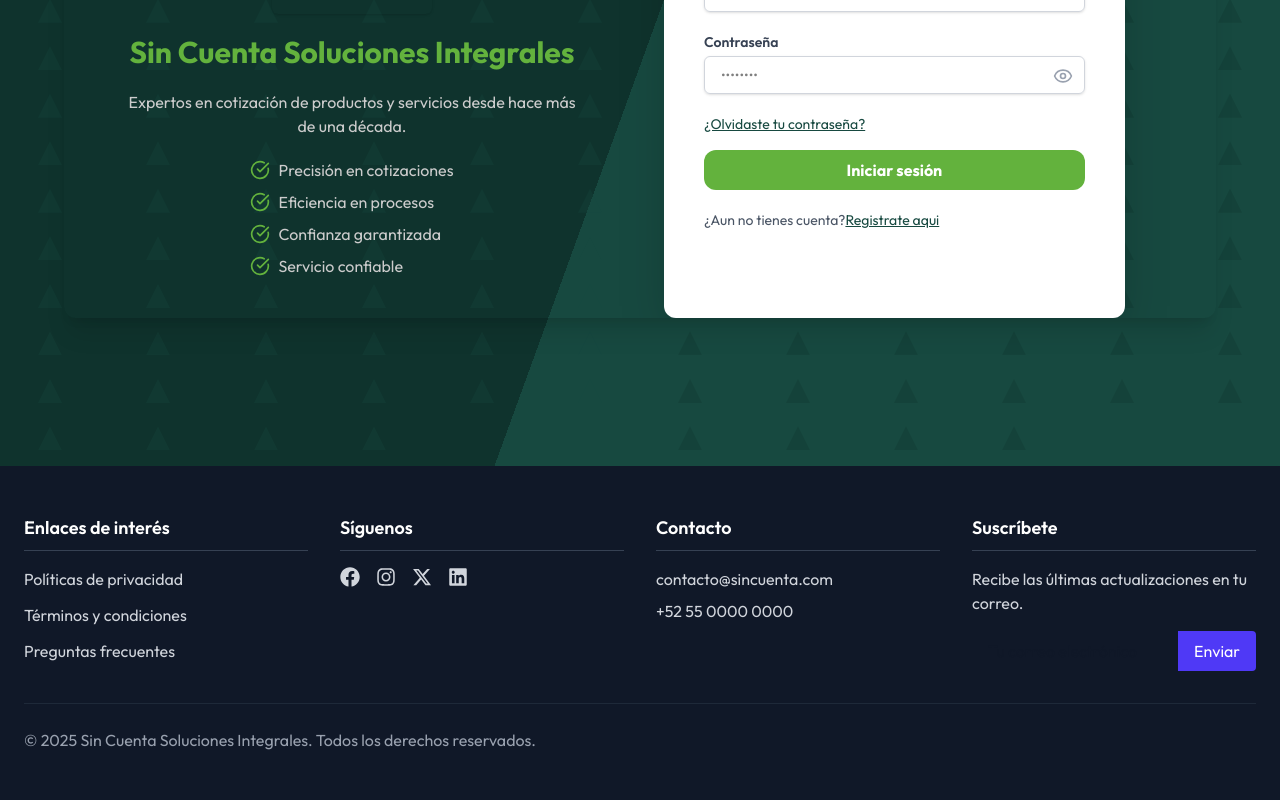
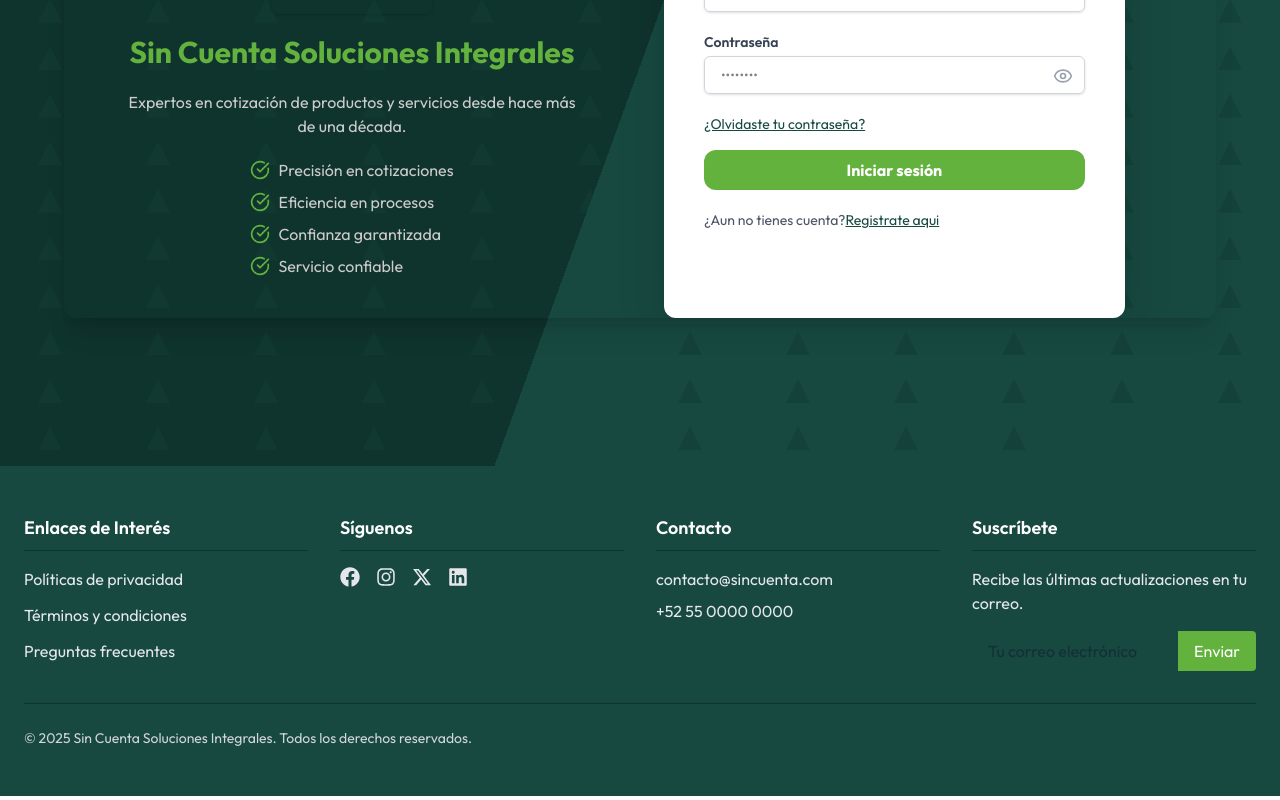
Before and after one commit to 50tasolucionesintegrales-alt/frontend, a Next.js app: page /auth/login in a window 1280 px wide. Shown: the part 398-1198 px from the top of the page. Built offline with nearby package versions, Linux system fonts and the light colour scheme.

Commit message:
Cambio de color de Footer

```diff
--- a/components/auth/FooterAuth.tsx
+++ b/components/auth/FooterAuth.tsx
@@ -3,20 +3,20 @@ import { FaXTwitter } from "react-icons/fa6";
 
 export default function FooterAuth() {
   return (
-    <footer className="bg-gray-900 text-white">
+    <footer className="bg-[#174940] text-white">
       <div className="container mx-auto px-6 py-12">
         {/* Contenido principal */}
         <div className="grid grid-cols-1 md:grid-cols-3 lg:grid-cols-4 gap-8 mb-8">
           {/* Columna 1: Enlaces de interés */}
           <div className="mb-6 md:mb-0">
-            <h2 className="text-lg font-semibold mb-4 border-b border-gray-700 pb-2">
-              Enlaces de interés
+            <h2 className="text-lg font-semibold mb-4 border-b border-[#0F332D] pb-2">
+              Enlaces de Interés
             </h2>
             <ul className="space-y-3">
               <li>
                 <a
                   href="#"
-                  className="text-gray-300 hover:text-white transition duration-300 hover:pl-2 block"
+                  className="text-gray-200 hover:text-white transition duration-300 hover:pl-2 block"
                 >
                   Políticas de privacidad
                 </a>
@@ -24,7 +24,7 @@ export default function FooterAuth() {
               <li>
                 <a
                   href="#"
-                  className="text-gray-300 hover:text-white transition duration-300 hover:pl-2 block"
+                  className="text-gray-200 hover:text-white transition duration-300 hover:pl-2 block"
                 >
                   Términos y condiciones
                 </a>
@@ -32,7 +32,7 @@ export default function FooterAuth() {
               <li>
                 <a
                   href="#"
-                  className="text-gray-300 hover:text-white transition duration-300 hover:pl-2 block"
+                  className="text-gray-200 hover:text-white transition duration-300 hover:pl-2 block"
                 >
                   Preguntas frecuentes
                 </a>
@@ -42,36 +42,20 @@ export default function FooterAuth() {
 
           {/* Columna 2: Redes sociales */}
           <div className="mb-6 md:mb-0">
-            <h2 className="text-lg font-semibold mb-4 border-b border-gray-700 pb-2">
+            <h2 className="text-lg font-semibold mb-4 border-b border-[#0F332D] pb-2">
               Síguenos
             </h2>
             <div className="flex space-x-4">
-              <a
-                href="#"
-                className="text-gray-300 hover:text-blue-500 transition duration-300"
-                aria-label="Facebook"
-              >
+              <a href="#" className="text-gray-200 hover:text-[#63B23D] transition duration-300" aria-label="Facebook">
                 <FaFacebook size={20} />
               </a>
-              <a
-                href="#"
-                className="text-gray-300 hover:text-pink-600 transition duration-300"
-                aria-label="Instagram"
-              >
+              <a href="#" className="text-gray-200 hover:text-[#63B23D] transition duration-300" aria-label="Instagram">
                 <FaInstagram size={20} />
               </a>
-              <a
-                href="#"
-                className="text-gray-300 hover:text-gray-600 transition duration-300"
-                aria-label="Twitter"
-              >
+              <a href="#" className="text-gray-200 hover:text-[#63B23D] transition duration-300" aria-label="Twitter">
                 <FaXTwitter size={20} />
               </a>
-              <a
-                href="#"
-                className="text-gray-300 hover:text-blue-700 transition duration-300"
-                aria-label="LinkedIn"
-              >
+              <a href="#" className="text-gray-200 hover:text-[#63B23D] transition duration-300" aria-label="LinkedIn">
                 <FaLinkedin size={20} />
               </a>
             </div>
@@ -79,19 +63,19 @@ export default function FooterAuth() {
 
           {/* Columna 3: Contacto */}
           <div className="mb-6 md:mb-0">
-            <h2 className="text-lg font-semibold mb-4 border-b border-gray-700 pb-2">
+            <h2 className="text-lg font-semibold mb-4 border-b border-[#0F332D] pb-2">
               Contacto
             </h2>
-            <p className="text-gray-300 mb-2">contacto@sincuenta.com</p>
-            <p className="text-gray-300">+52 55 0000 0000</p>
+            <p className="text-gray-200 mb-2">contacto@sincuenta.com</p>
+            <p className="text-gray-200">+52 55 0000 0000</p>
           </div>
 
           {/* Columna 4: Newsletter */}
           <div>
-            <h2 className="text-lg font-semibold mb-4 border-b border-gray-700 pb-2">
+            <h2 className="text-lg font-semibold mb-4 border-b border-[#0F332D] pb-2">
               Suscríbete
             </h2>
-            <p className="text-gray-300 mb-4">
+            <p className="text-gray-200 mb-4">
               Recibe las últimas actualizaciones en tu correo.
             </p>
             <div className="flex">
@@ -100,7 +84,7 @@ export default function FooterAuth() {
                 placeholder="Tu correo electrónico"
                 className="px-4 py-2 w-full rounded-l focus:outline-none text-gray-900"
               />
-              <button className="bg-indigo-600 hover:bg-indigo-700 px-4 py-2 rounded-r transition duration-300">
+              <button className="bg-[#63B23D] hover:bg-[#4b8f2f] px-4 py-2 rounded-r transition duration-300">
                 Enviar
               </button>
             </div>
@@ -108,8 +92,8 @@ export default function FooterAuth() {
         </div>
 
         {/* Derechos de autor */}
-        <div className="border-t border-gray-800 pt-6 text-center md:text-left">
-          <p className="text-gray-400">
+        <div className="border-t border-[#0F332D] pt-6 text-center md:text-left">
+          <p className="text-gray-300 text-sm">
             &copy; {new Date().getFullYear()} Sin Cuenta Soluciones Integrales. Todos los derechos reservados.
           </p>
         </div>
```
